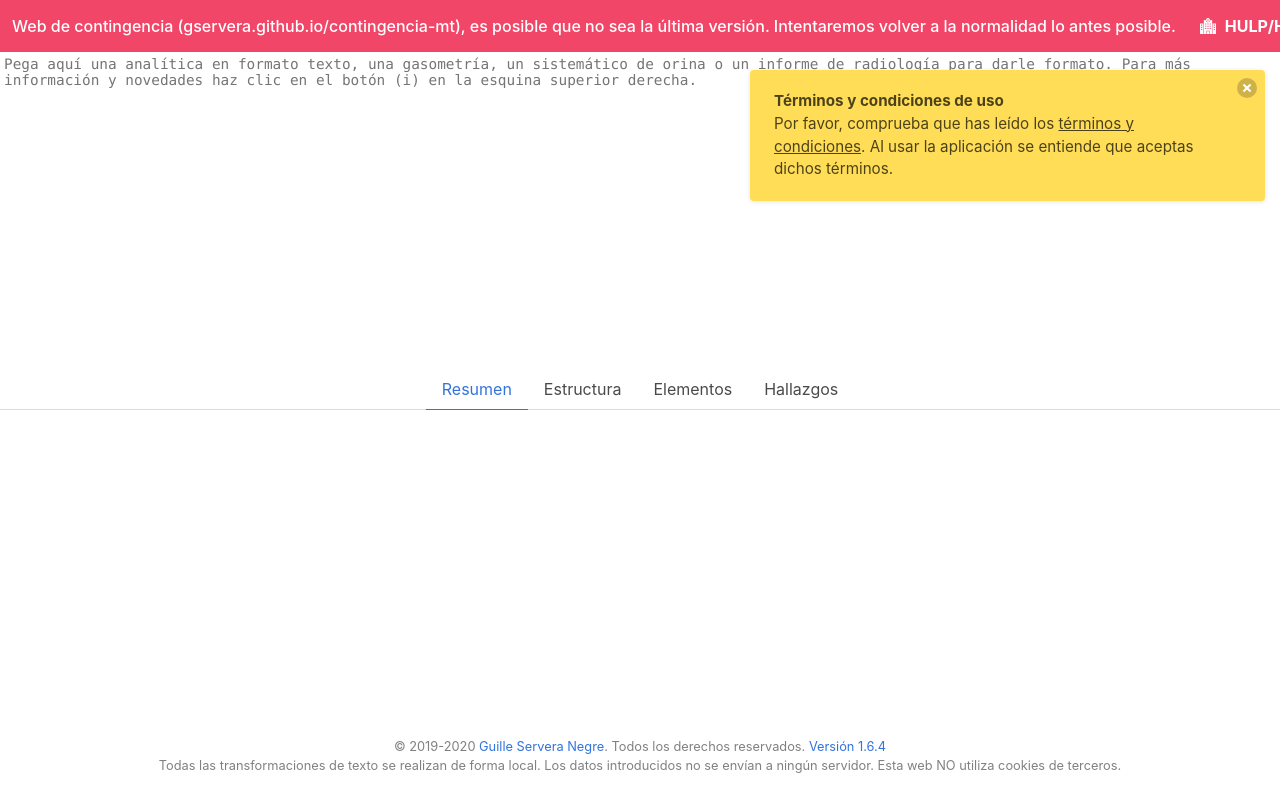
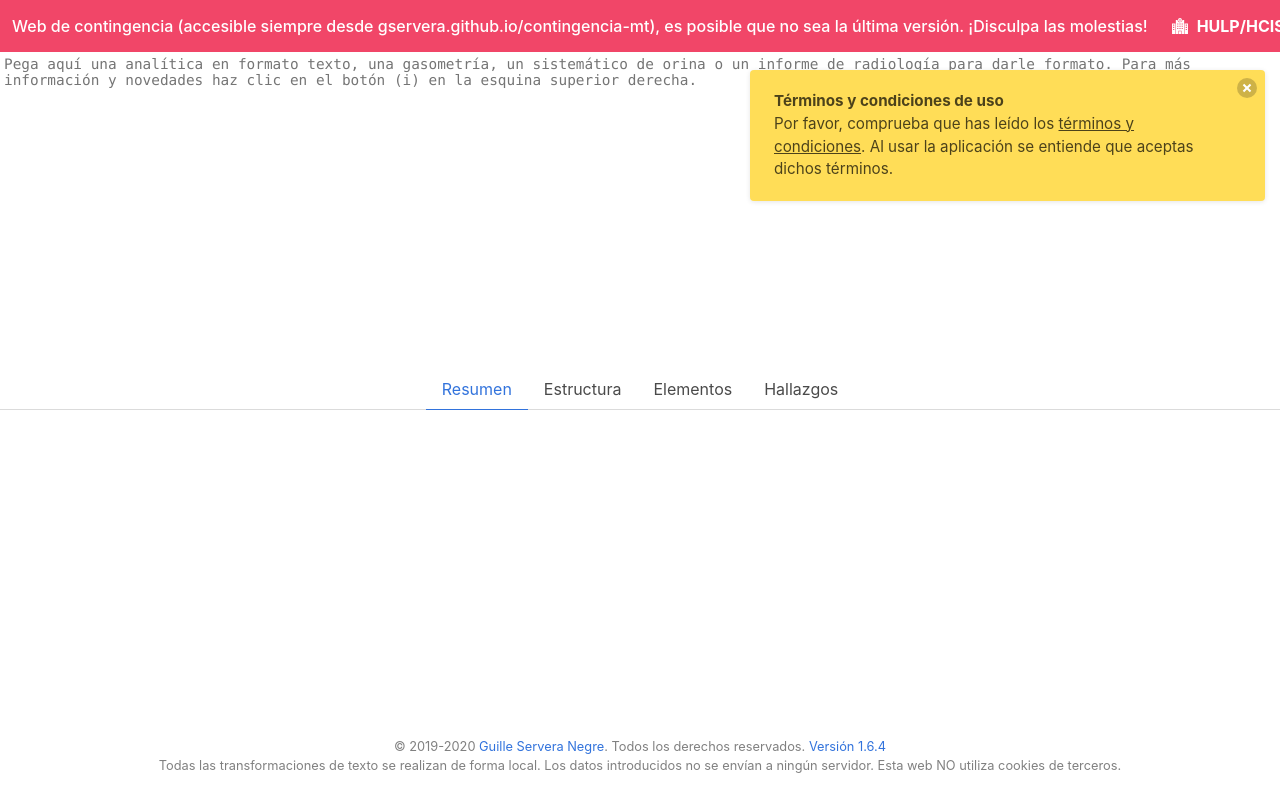
Before and after one commit to gservera/contingencia-mt, a plain HTML site: page index.html in a window 1280 px wide. Drawn offline with Linux system fonts and the light colour scheme; no server answers.

Commit message:
changed message

```diff
--- a/index.html
+++ b/index.html
@@ -27,7 +27,7 @@
     <nav class="navbar is-danger" role="navigation" aria-label="main navigation">
         <div class="navbar-brand">
             <div class="navbar-item">
-                Web de contingencia (gservera.github.io/contingencia-mt), es posible que no sea la última versión. Intentaremos volver a la normalidad lo antes posible.
+                Web de contingencia (accesible siempre desde gservera.github.io/contingencia-mt), es posible que no sea la última versión. ¡Disculpa las molestias!
             </div>
             <a role="button" class="navbar-burger burger" aria-label="menu" aria-expanded="false" data-target="menu">
                 <span aria-hidden="true"></span>
```
